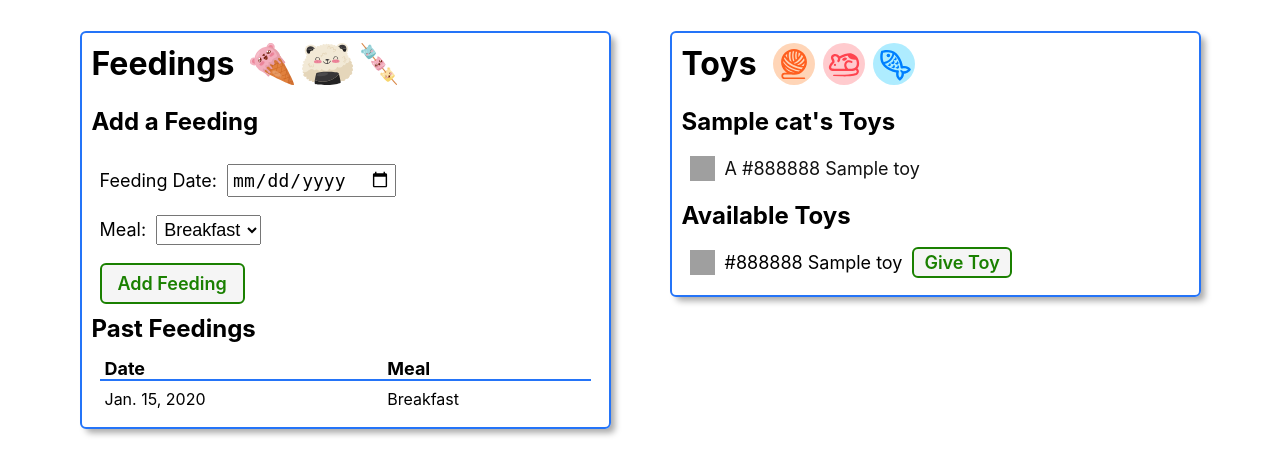
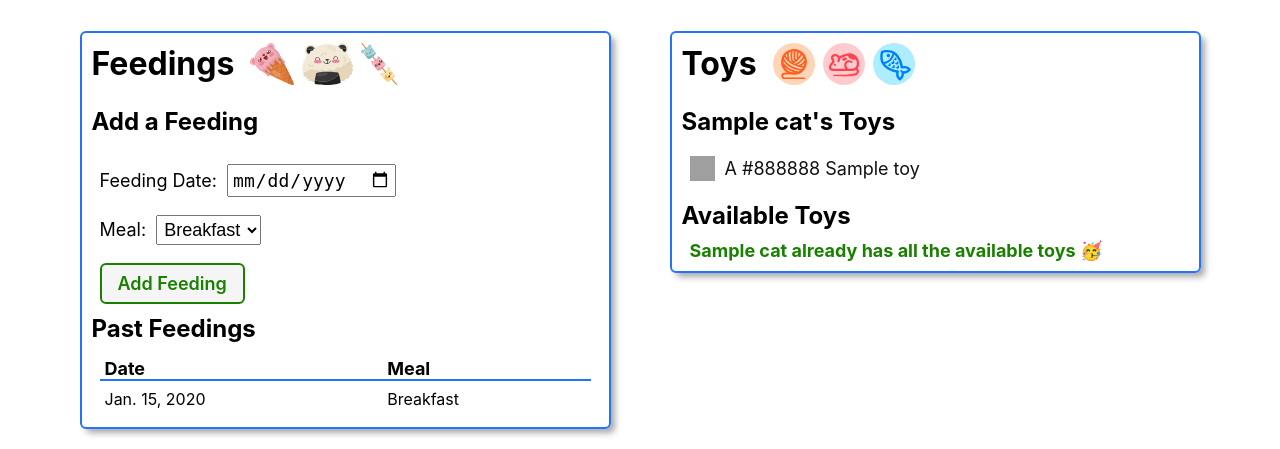
Before and after one commit to ssmlee10/django-crud-app-cat-collector, a Django app: page /cats/1/ in a window 1280 px wide. Shown: the part 370-819 px from the top of the page. Run offline with Django 5.2, Linux system fonts and the light colour scheme; tables that the repository leaves empty hold one stand-in row (values such as "Sample post").

Commit message:
add cat toys, if no toys available message, all toys added message

```diff
--- a/main_app/templates/cats/detail.html
+++ b/main_app/templates/cats/detail.html
@@ -99,6 +99,7 @@
 
     <h3>Available Toys</h3>
     <div class="subsection-content">
+    {% if toys.count %}
       {% for toy in toys %}
       <div class="toy-container">
         <div
@@ -112,6 +113,9 @@
         </form>
       </div>
       {% endfor %}
+      {% else %}
+      <p class='all-toys'>{{cat.name}} already has all the available toys 🥳</p>
+      {% endif %}
     </div>
   </section>
 </div>
--- a/main_app/views.py
+++ b/main_app/views.py
@@ -38,10 +38,11 @@ def cat_index(request):
 def cat_detail(request, cat_id):
   cat = Cat.objects.get(id=cat_id)
   # fetch all toys
-  toys = Toy.objects.all()
+  # toys = Toy.objects.all()
+  toys_cat_doesnt_have = Toy.objects.exclude(id__in = cat.toys.all().values_list('id'))
   # create an instance of the feeding form
   feeding_form = FeedingForm()
-  return render(request, 'cats/detail.html', {'cat': cat, 'feeding_form': feeding_form, 'toys': toys},)
+  return render(request, 'cats/detail.html', {'cat': cat, 'feeding_form': feeding_form, 'toys': toys_cat_doesnt_have},)
 # this makes this form available (not display yet) to the cat detail page
 
 class CatCreate(CreateView):
```
